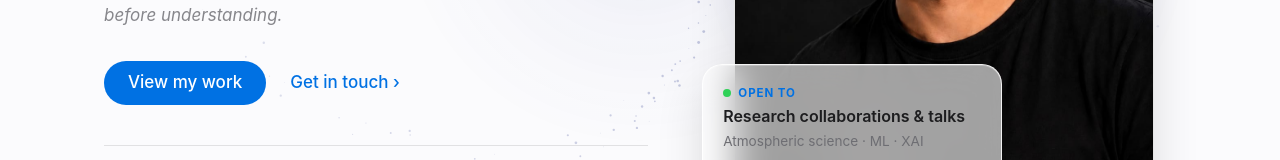
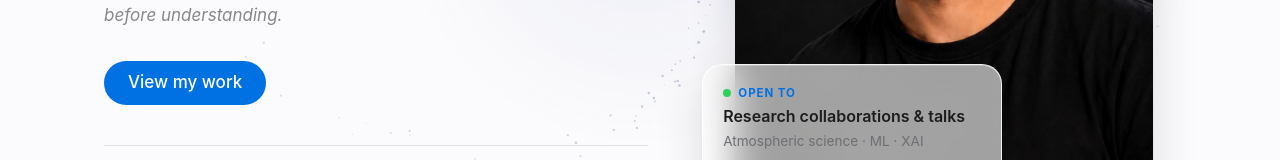
Before and after one commit to abhigyan-pro/abhigyan-pro.github.io, a React (Vite) app: page / in a window 1280 px wide. Shown: the part 493-653 px from the top of the page. Built offline with nearby package versions, Linux system fonts and the light colour scheme.

Commit message:
Changes to Home

```diff
--- a/src/pages/Home/Home.jsx
+++ b/src/pages/Home/Home.jsx
@@ -36,9 +36,9 @@ export default function Home() {
               <Button to="/publications" variant="primary">
                 View my work
               </Button>
-              <Link to="/contact" className={styles.ghost}>
+              {/* <Link to="/contact" className={styles.ghost}>
                 Get in touch <span aria-hidden="true">›</span>
-              </Link>
+              </Link> */}
             </div>
 
             {/* Highlights strip */}
```
